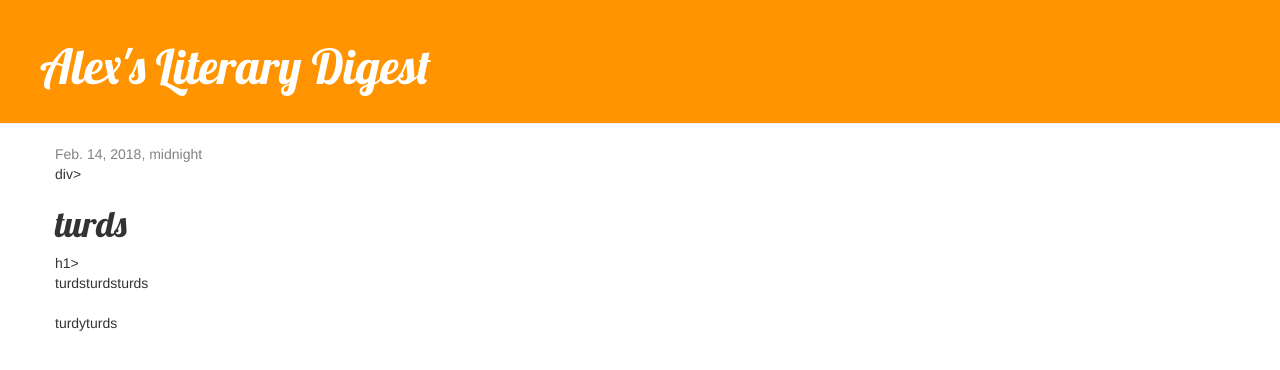
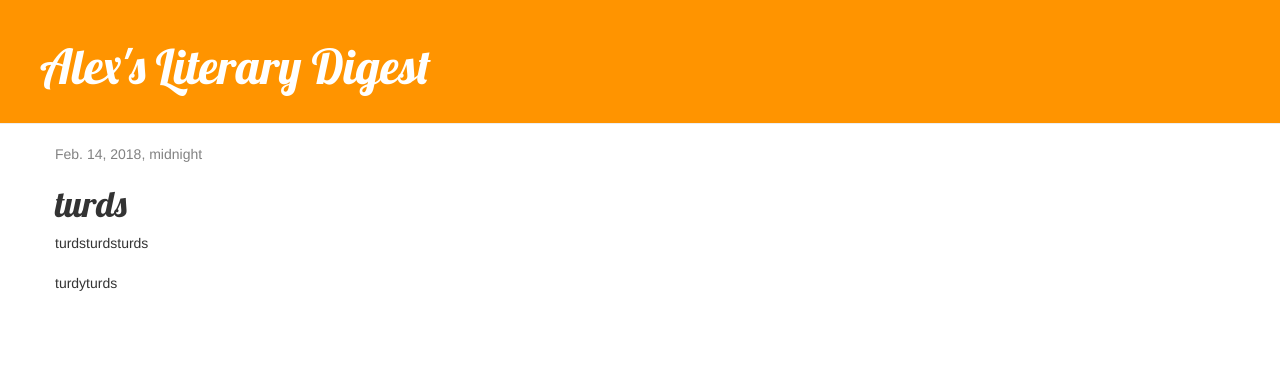
Before and after one commit to VindaLunacy/my-first-blog, a Django app: page /post/1/ in a window 1280 px wide. Shown: the top 370 px of the page. Run offline with Django 3.2, Linux system fonts and the light colour scheme; data comes from the database, SQL or seed files in the repository; some libraries are stand-ins or nearby versions.

Commit message:
debug of previous

```diff
--- a/blog/templates/blog/post_detail.html
+++ b/blog/templates/blog/post_detail.html
@@ -5,9 +5,9 @@
         {% if post.published_date %}
             <div class="date">
                 {{ post.published_date }}
-			</div>div>
+            </div>
         {% endif %}
-		<h1>{{ post.title }}</h1>h1>
+        <h1>{{ post.title }}</h1>
         <p>{{ post.text|linebreaksbr }}</p>
     </div>
 {% endblock %}
```
Lines whose indentation alone changed are shown as unchanged.
